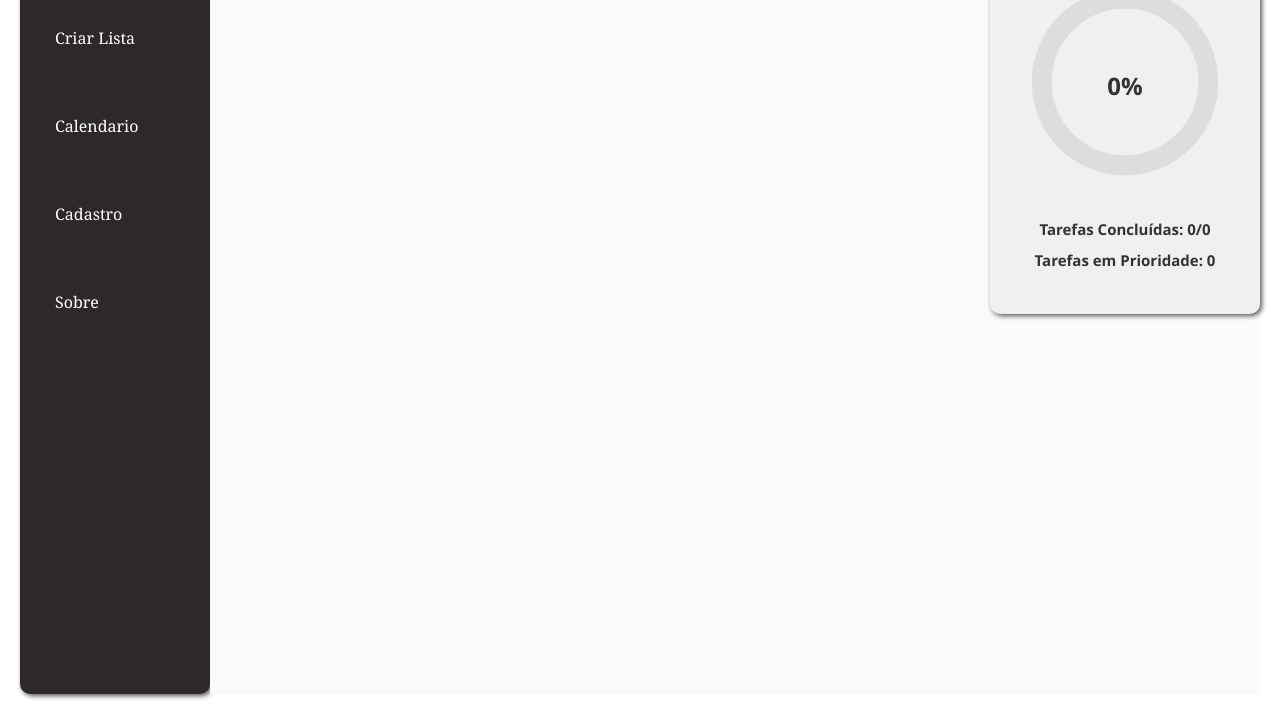
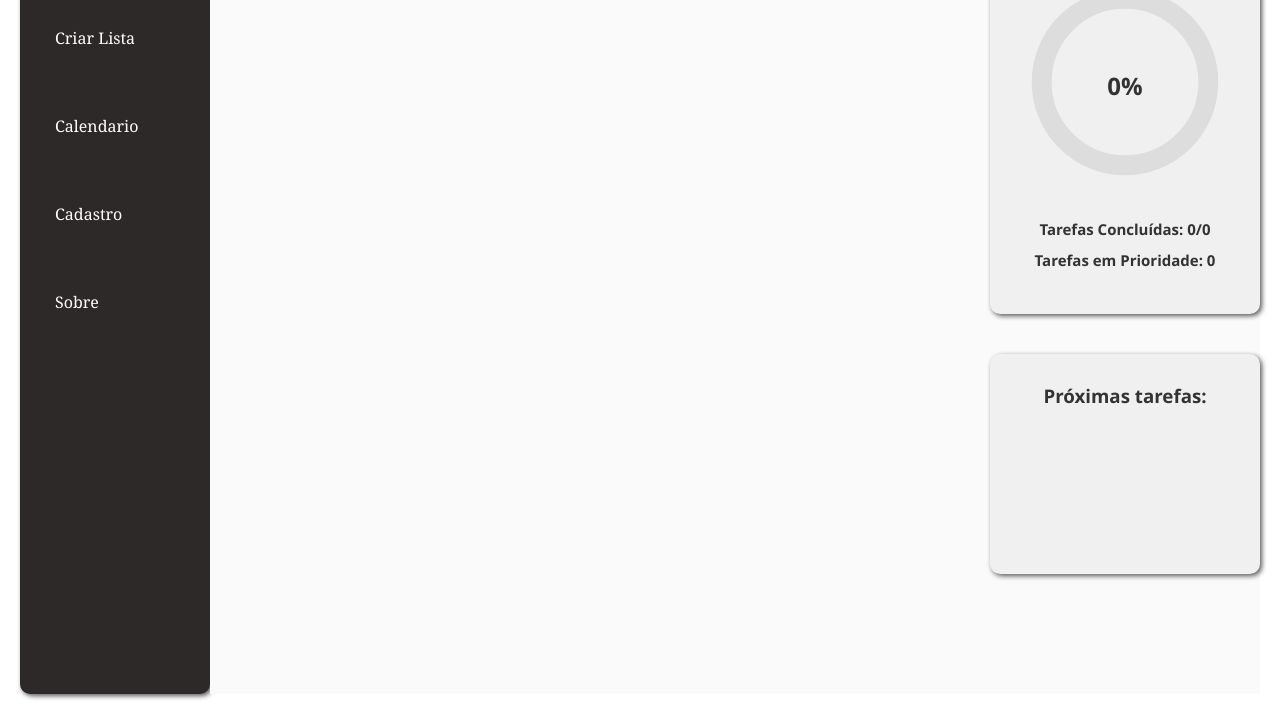
Before and after one commit to giovanni-pirolla/TaskFlow, a plain HTML site: page index.html in a window 1280 px wide. Shown: the part 126-840 px from the top of the page. Drawn offline with Linux system fonts and the light colour scheme.

Commit message:
início das próximas tarefas

```diff
--- a/index.html
+++ b/index.html
@@ -46,6 +46,10 @@
         </div>
       </main>
     </div>
+    <div id="proximas-tarefas">
+      <h3>Próximas tarefas:</h3>
+
+    </div>
 
     <script src="script.js"></script>
   </body>
--- a/script.js
+++ b/script.js
@@ -102,14 +102,14 @@ function addTask() {
             updateProgress();
         });
 
-        const data = document.createElement("input");
-        data.type = "date";
-        data.className = "data"
+        const prazo = document.createElement("input");
+        prazo.type = "date";
+        prazo.className = "prazo"
 
         taskContainer.appendChild(checkbox);
 
         taskContent.appendChild(span);
-        taskContent.appendChild(data);
+        taskContent.appendChild(prazo);
 
         taskContainer.appendChild(taskContent);
 
--- a/style.css
+++ b/style.css
@@ -234,7 +234,7 @@ li span[contenteditable="true"]:focus {
   border: none;
 }
 
-.data {
+.prazo {
   font-size: 0.7rem;
   opacity: 0.8;
   background-color: #f0f0f0;
@@ -255,7 +255,7 @@ input[type="date"]:hover {
 input[type="date"]:focus {
   background-color: #007bff;
   color: white;
-  border-radius: 15px;
+  border-radius: 5px;
 }
 
 input[type="date"] {
@@ -476,3 +476,25 @@ main {
   padding: 20px;
   background: #fafafa;
 }
+
+#proximas-tarefas{
+  position: absolute;
+  top: 480px;
+  right: 20px;
+
+  background: #f0f0f0;
+  width: 250px;
+  height: 200px;
+  padding: 10px;
+  border-radius: 12px;
+  text-align: center;
+  border-radius: 10px;
+  font-family: 'Segoe UI', Tahoma, Geneva, Verdana, sans-serif;
+  box-shadow: #595858 2px 2px 5px;
+  color: #333;
+
+  display: flex;
+  flex-direction: column;
+  align-items: center;
+  justify-content: flex-start;
+}
```
